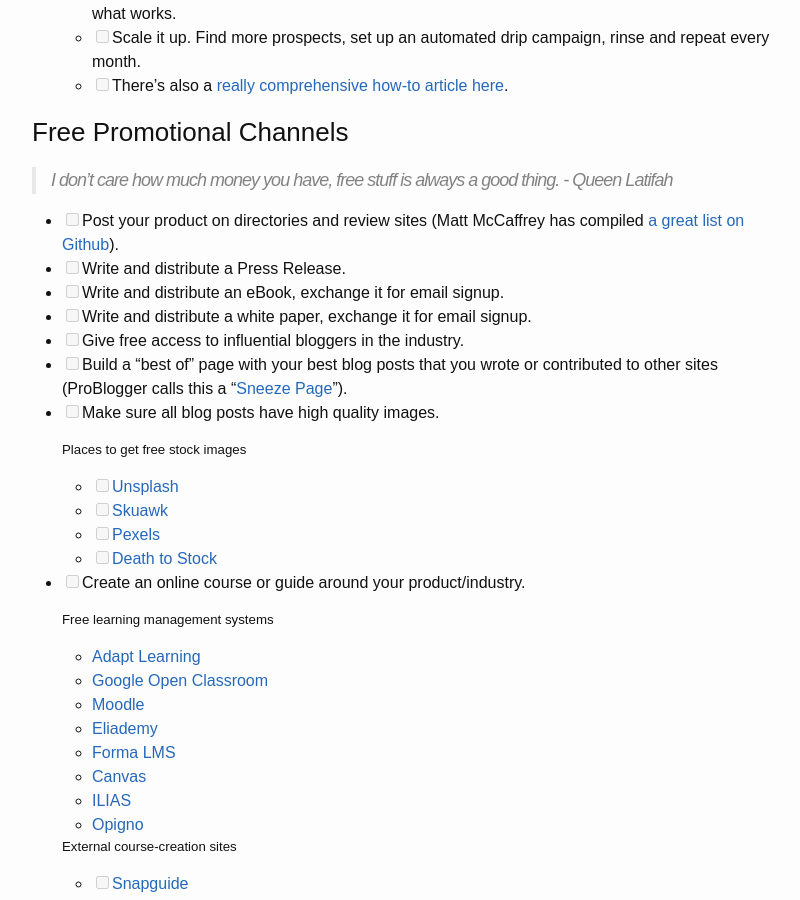
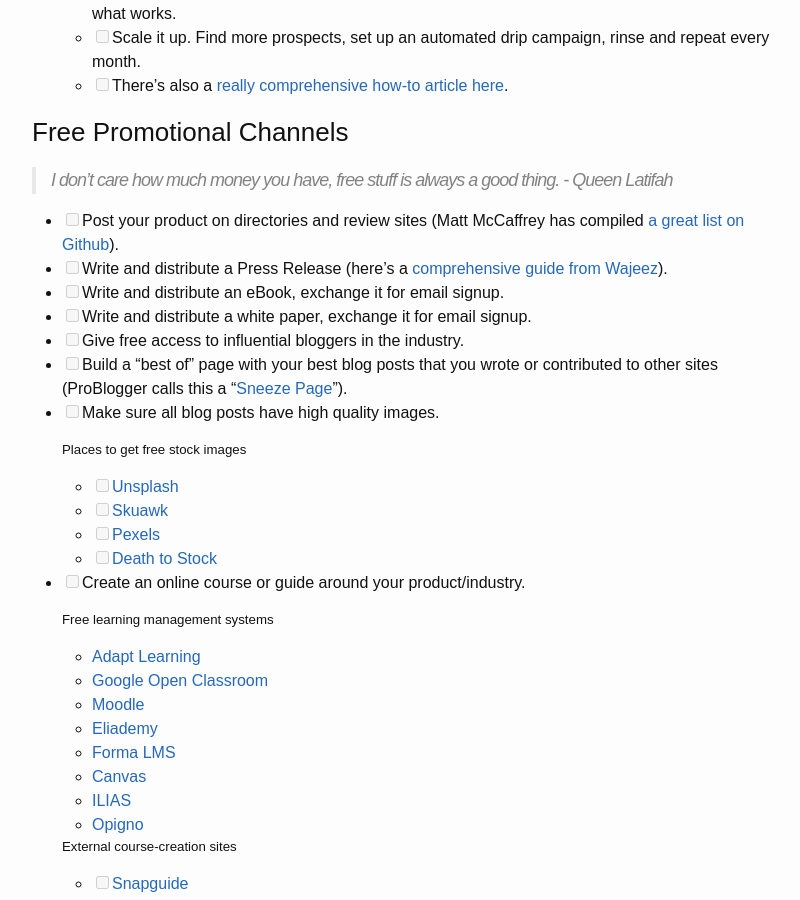
Before and after one commit to draftdev/startup-marketing-checklist, a Jekyll site: the page built from marketing-checklist.md, in a window 1280 px wide and 900 px high, scrolled down 4629 px. Shown: the whole window, without its empty margins (238-1038 px from the left). Built offline with Jekyll 4.4.1, drawn with Linux system fonts in a browser that asks for light colours; comment, search, counter and statistics services are not loaded.

Commit message:
Adding press release, scoutzen

```diff
--- a/_posts/2017-09-12-competition-tools.markdown
+++ b/_posts/2017-09-12-competition-tools.markdown
@@ -35,6 +35,8 @@
 
 - **[Product Hunt](https://www.producthunt.com/)** - If you're into startups, you have probably heard of Product Hunt. It helps you find new products by emailing newly submitted products every day (or week) and does a pretty good job categorizing submissions.
 
+- **[ScoutZen](https://www.scoutzen.com)** - Use ScoutZen to track a competitor's followers/following on Twitter, as well as to monitor for mentions of your competition with automated advanced Twitter searches.
+
 - **[SimilarSites](http://www.similarsites.com/)** - SimilarSites' search is pretty good at identifying competing sites in a specific niche.
 
 - **[SimilarWeb](https://www.similarweb.com/)** - SimilarWeb can show you how your competition is getting traffic (eg: from social, SEO, or advertising).
--- a/marketing-checklist.md
+++ b/marketing-checklist.md
@@ -188,7 +188,7 @@
 > _I don't care how much money you have, free stuff is always a good thing._ - Queen Latifah
 
 - [ ] Post your product on directories and review sites (Matt McCaffrey has compiled [a great list on Github](https://github.com/mmccaff/PlacesToPostYourStartup)).
-- [ ] Write and distribute a Press Release.
+- [ ] Write and distribute a Press Release (here's a [comprehensive guide from Wajeez](http://www.wajeez.com/writing-quick-press-releases/)).
 - [ ] Write and distribute an eBook, exchange it for email signup.
 - [ ] Write and distribute a white paper, exchange it for email signup.
 - [ ] Give free access to influential bloggers in the industry.
```
